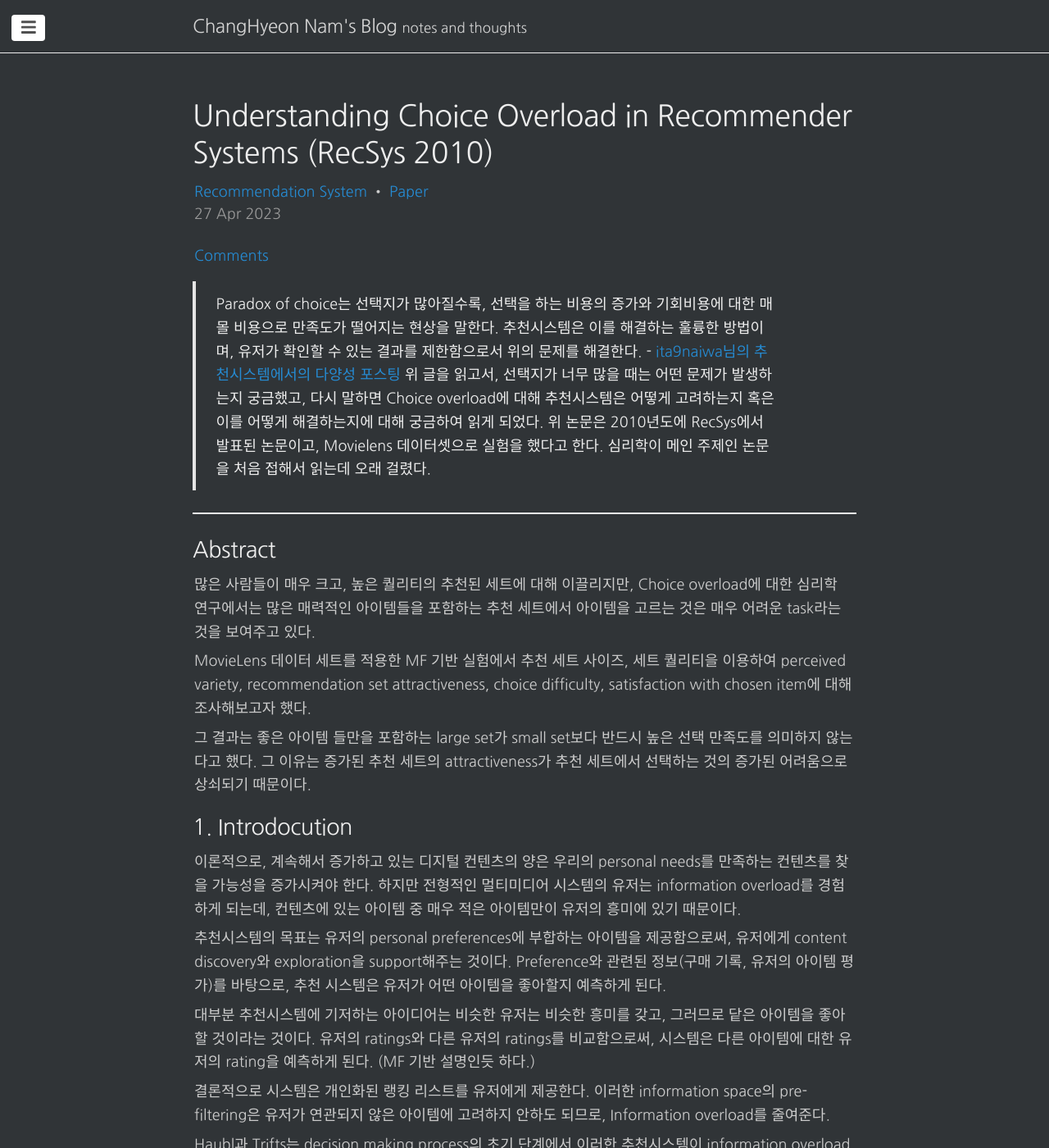
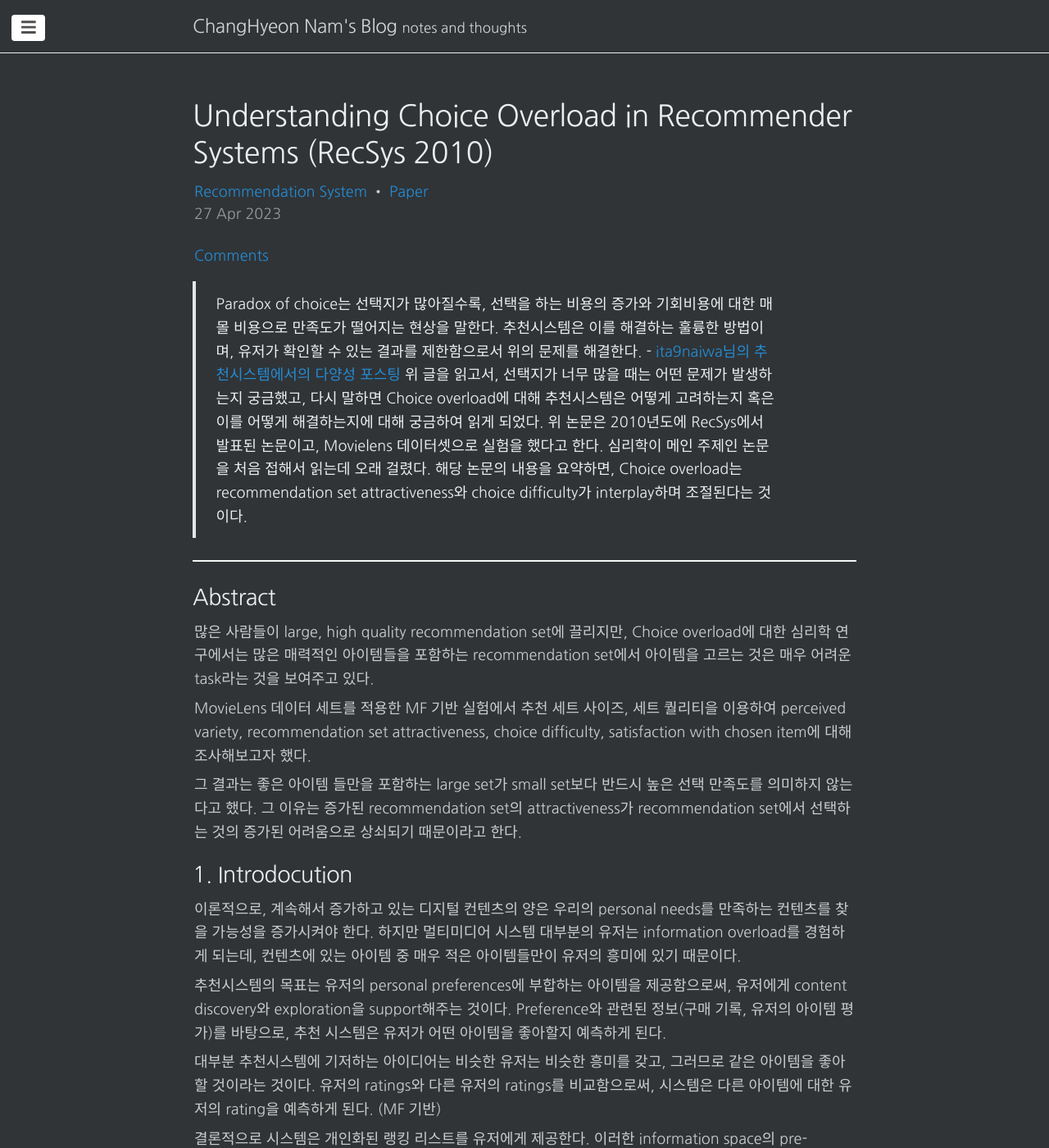
Before and after one commit to changhyeonnam/changhyeonnam.github.io, a Jekyll site: the page built from _posts/2023/2023-04-27-choice_overload.md, in a window 1280 px wide and 1400 px high. Shown: the whole window at 82% size. Built offline with Jekyll 4.4.1, drawn with Linux system fonts in a browser that asks for light colours; nearby versions of some CDN libraries; comment, search, counter and statistics services are not loaded; some of the changed text lies outside the part shown.

Commit message:
edit post content

```diff
--- a/_posts/2023/2023-04-27-choice_overload.md
+++ b/_posts/2023/2023-04-27-choice_overload.md
@@ -13,32 +13,32 @@
 ---
 
 > Paradox of choice는 선택지가 많아질수록, 선택을 하는 비용의 증가와 기회비용에 대한 매몰 비용으로 만족도가 떨어지는 현상을 말한다. 추천시스템은 이를 해결하는 훌륭한 방법이며, 유저가 확인할 수 있는 결과를 제한함으로서 위의 문제를 해결한다. - [ita9naiwa님의 추천시스템에서의 다양성 포스팅](https://ita9naiwa.github.io/recsys/2018/07/22/Recys-Diversity-and-Metrics.html)
-위 글을 읽고서, 선택지가 너무 많을 때는 어떤 문제가 발생하는지 궁금했고, 다시 말하면 Choice overload에 대해 추천시스템은 어떻게 고려하는지 혹은 이를 어떻게 해결하는지에 대해 궁금하여 읽게 되었다. 위 논문은 2010년도에 RecSys에서 발표된 논문이고, Movielens 데이터셋으로 실험을 했다고 한다. 심리학이 메인 주제인 논문을 처음 접해서 읽는데 오래 걸렸다.
+위 글을 읽고서, 선택지가 너무 많을 때는 어떤 문제가 발생하는지 궁금했고, 다시 말하면 Choice overload에 대해 추천시스템은 어떻게 고려하는지 혹은 이를 어떻게 해결하는지에 대해 궁금하여 읽게 되었다. 위 논문은 2010년도에 RecSys에서 발표된 논문이고, Movielens 데이터셋으로 실험을 했다고 한다. 심리학이 메인 주제인 논문을 처음 접해서 읽는데 오래 걸렸다. 해당 논문의 내용을 요약하면, Choice overload는 recommendation set attractiveness와 choice difficulty가 interplay하며 조절된다는 것이다.
 >
 
 ---
 
 ## Abstract
 
-많은 사람들이 매우 크고, 높은 퀄리티의 추천된 세트에 대해 이끌리지만, Choice overload에 대한 심리학 연구에서는 많은 매력적인 아이템들을 포함하는 추천 세트에서 아이템을 고르는 것은 매우 어려운 task라는 것을 보여주고 있다.
+많은 사람들이  large, high quality recommendation set에 끌리지만, Choice overload에 대한 심리학 연구에서는 많은 매력적인 아이템들을 포함하는 recommendation set에서 아이템을 고르는 것은 매우 어려운 task라는 것을 보여주고 있다.
 
 MovieLens 데이터 세트를 적용한 MF 기반 실험에서 추천 세트 사이즈, 세트 퀄리티을 이용하여 perceived variety, recommendation set attractiveness, choice difficulty, satisfaction with chosen item에 대해 조사해보고자 했다.
 
-그 결과는 좋은 아이템 들만을 포함하는 large set가 small set보다 반드시 높은 선택 만족도를 의미하지 않는다고 했다. 그 이유는 증가된 추천 세트의 attractiveness가 추천 세트에서 선택하는 것의 증가된 어려움으로 상쇠되기 때문이다.
+그 결과는 좋은 아이템 들만을 포함하는 large set가 small set보다 반드시 높은 선택 만족도를 의미하지 않는다고 했다. 그 이유는 증가된 recommendation set의 attractiveness가 recommendation set에서 선택하는 것의 증가된 어려움으로 상쇠되기 때문이라고 한다.
 
 ## 1. Introdocution
 
-이론적으로, 계속해서 증가하고 있는 디지털 컨텐츠의 양은 우리의 personal needs를 만족하는 컨텐츠를 찾을 가능성을 증가시켜야 한다. 하지만 전형적인 멀티미디어 시스템의 유저는 information overload를 경험하게 되는데, 컨텐츠에 있는 아이템 중 매우 적은 아이템만이 유저의 흥미에 있기 때문이다.
+이론적으로, 계속해서 증가하고 있는 디지털 컨텐츠의 양은 우리의 personal needs를 만족하는 컨텐츠를 찾을 가능성을 증가시켜야 한다. 하지만 멀티미디어 시스템 대부분의 유저는 information overload를 경험하게 되는데, 컨텐츠에 있는 아이템 중 매우 적은 아이템들만이 유저의 흥미에 있기 때문이다.
 
 추천시스템의 목표는 유저의 personal preferences에 부합하는 아이템을 제공함으로써, 유저에게 content discovery와 exploration을 support해주는 것이다. Preference와 관련된 정보(구매 기록, 유저의 아이템 평가)를 바탕으로, 추천 시스템은 유저가 어떤 아이템을 좋아할지 예측하게 된다.
 
-대부분 추천시스템에 기저하는 아이디어는 비슷한 유저는 비슷한 흥미를 갖고, 그러므로 닽은 아이템을 좋아할 것이라는 것이다. 유저의 ratings와 다른 유저의 ratings를 비교함으로써, 시스템은 다른 아이템에 대한 유저의 rating을 예측하게 된다. (MF 기반 설명인듯 하다.)
+대부분 추천시스템에 기저하는 아이디어는 비슷한 유저는 비슷한 흥미를 갖고, 그러므로 같은 아이템을 좋아할 것이라는 것이다. 유저의 ratings와 다른 유저의 ratings를 비교함으로써, 시스템은 다른 아이템에 대한 유저의 rating을 예측하게 된다. (MF 기반)
 
-결론적으로 시스템은 개인화된 랭킹 리스트를 유저에게 제공한다. 이러한 information space의 pre-filtering은 유저가 연관되지 않은 아이템에 고려하지 안하도 되므로, Information overload를 줄여준다.
+결론적으로 시스템은 개인화된 랭킹 리스트를 유저에게 제공한다. 이러한 information space의 pre-filtering은 유저가 연관되지 않은 아이템에 고려하지 않게 해주므로, Information overload를 줄여준다.
 
-Haubl과 Trifts는 decision making process의 초기 단계에서 이러한 추천시스템이 information overload를 해결하는데 매우 도움이 되지만, 이후 진행될 decision stage에서의 실제 선택이 쉬워질것이라는 것을 의미하진 않는다고 주장한다. 역설적으로, 만약 높은 퀄리티의 추천 시스템의 세트가 매우 크다면, 이것은  유저를 information overload의 상황에서 choice overload의 상황으로 이동시키게 된다.
+Haubl과 Trifts는 decision making process의 초기 단계에서 이러한 추천시스템이 information overload를 해결하는데 매우 도움이 되지만, 이후 진행될 decision stage에서의 실제 선택이 쉬워질것이라는 것을 의미하진 않는다고 주장한다. 역설적으로, 만약 높은 퀄리티의 recommendation set가 매우 크다면, 이것은  유저를 information overload의 상황에서 choice overload의 상황으로 이동시키게 된다.
 
-Choice overload는 좋은 대안책들로 이루어진 large set에서 선택하는 것에 어려움을 겪는 것을 의미한다. 이것은 왜 사람들이 더 large set에 끌리지만, 실제로는 small set로부터 선택하는 것을 더 쉽게 하고, 그들의 만족도 또한 smaller set에서 더 높은지를 설명한다.
+Choice overload는 좋은 대안책들로 이루어진 large set에서 선택하는 것에 어려움을 겪는 것을 의미한다. 이것은 왜 사람들이 더 large set에 끌리지만, 실제로는 small set로부터 선택하는 것을 더 쉽게 하고, 그들의 만족도 또한 smaller set에서 왜 더 높은지를 설명한다.
 
 ## 2. Related Work
 
@@ -74,6 +74,8 @@
 
 이 논문의 목표는 choice overload effect를 연구하고, 추천시스템이 이러한 effect를 본질적으로 야기하려는 경향이 있는지 보이고자 하였다. 실험의 결과는 Choice overload가 recommendation set attractiveness와 choice difficulty사이에서 상호작용하는 것을 조절함으로써 제어된다는 것을 보여준다. Top-5은 다양성을 제한하지만, 선택하기 쉬웠다. Top-20은 다양하지만, 선택하기 어려웠다. Lin-20은 다양했고 선택하기 쉬웠지만 attractiveness가 떨어졌다. (Lin-20은 Top-5에 나머지 15개를 19등, 199등, .., 1499등으로 채운 추천리스트이다.)
 
+그러면 optimal number of recommendations의 값은 무엇일까? 위의 Invereted U-shape의 그래프에서 볼 수 있는 item set size와 satisfaction indeed의 관계를 고려하면, 5와 20 사이의 추천 개수가 제일 좋다는 것을 알 수 있었다. 이 논문의 결과에 따른 ideal number는 7~10개의 아이템 수라고 한다.
+
 ---
 
 ## Reference
```
